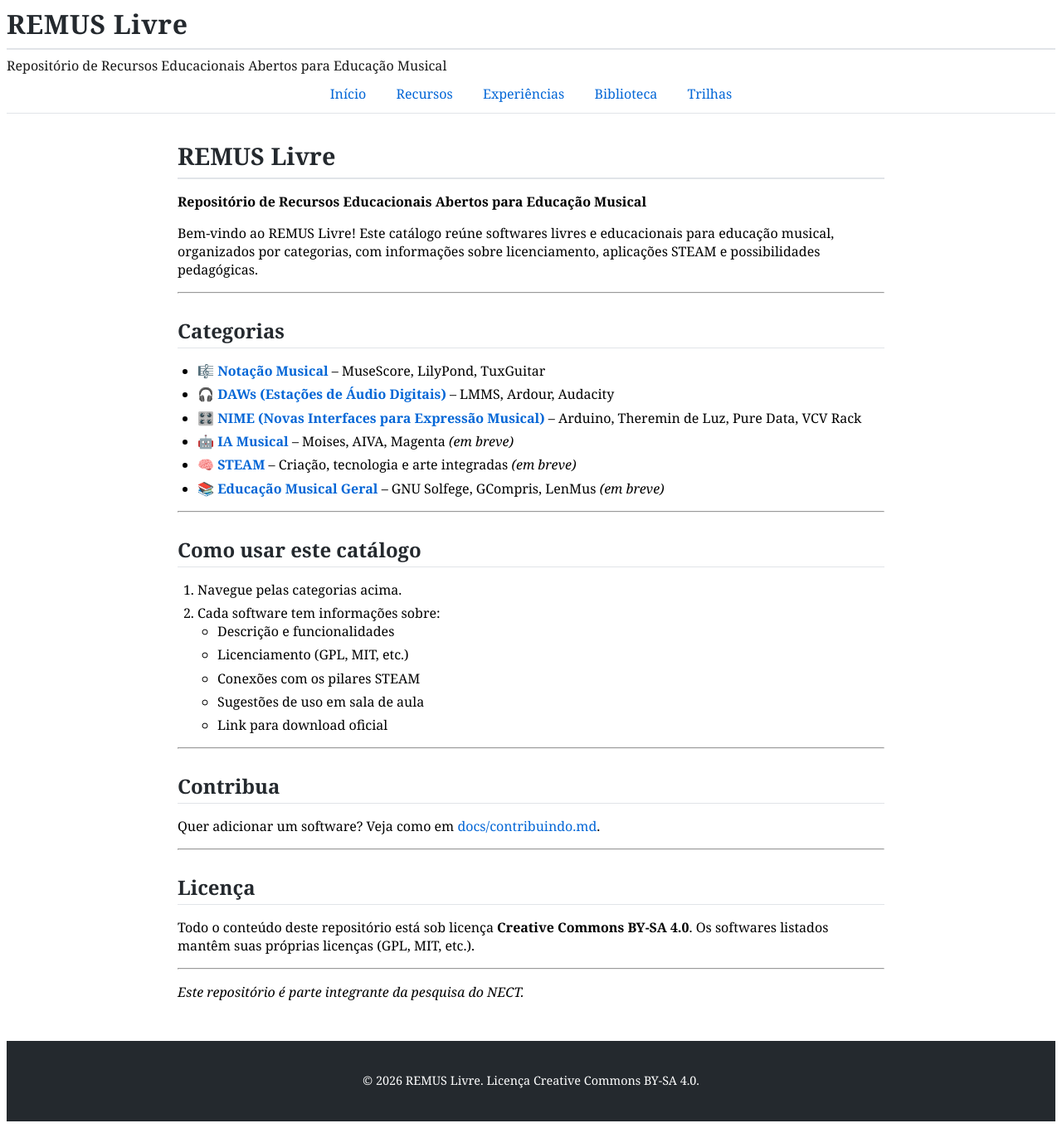
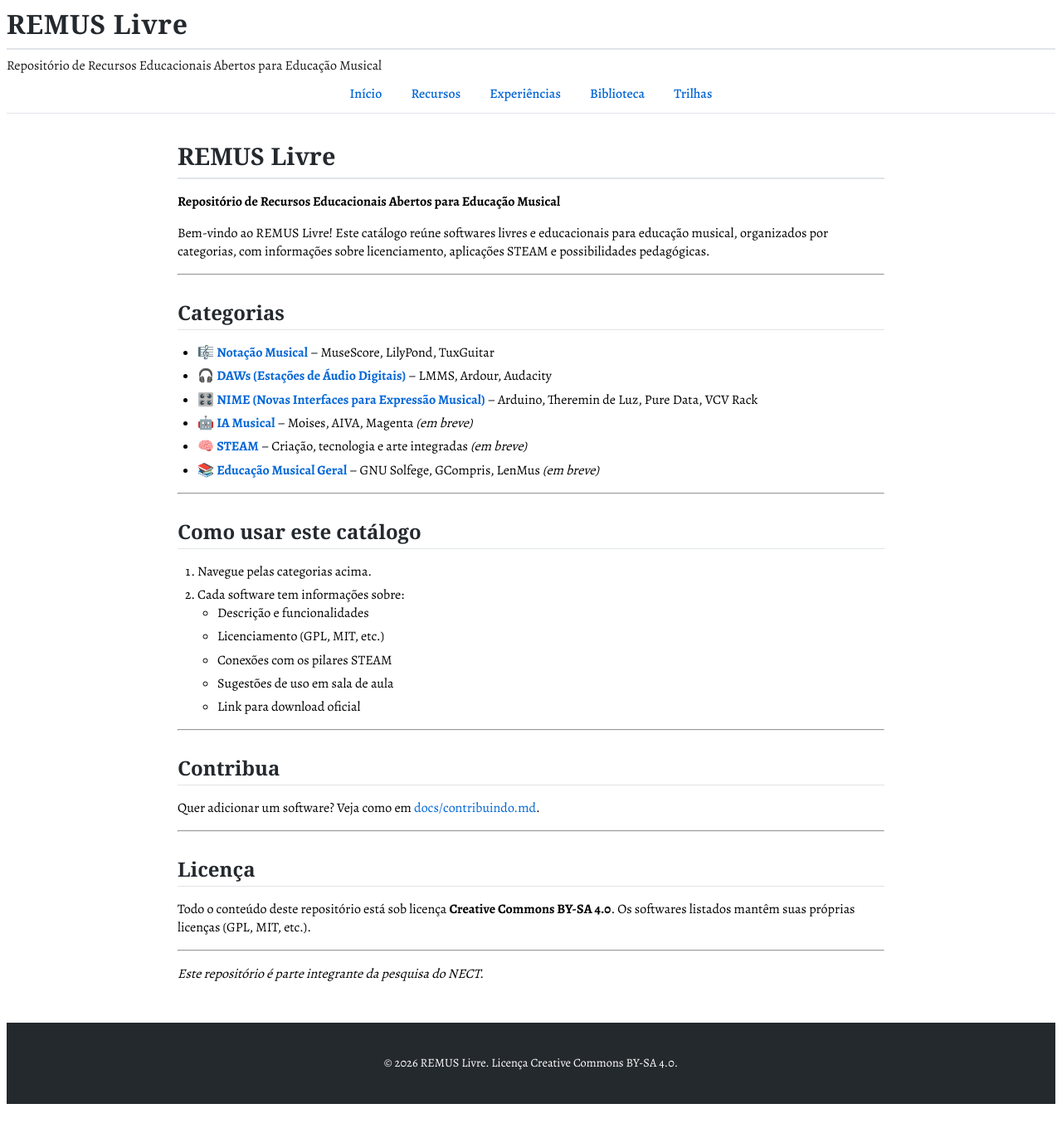
Before and after one commit to remus-livre/remus-livre.github.io, a Jekyll site: the page built from index.md, in a window 1280 px wide. Shown: the whole page at 83% size. Built offline with Jekyll 4.4.1, drawn with Linux system fonts in a browser that asks for light colours; some web fonts are replaced; after the commit the page ends 1339 px from its top, so only the background shows below that.

Commit message:
Update font import to include Alegreya font

```diff
--- a/assets/css/style.css
+++ b/assets/css/style.css
@@ -4,7 +4,7 @@
    ============================================ */
 
 /* Importar fonte Alegreya SC do Google Fonts */
-@import url('https://fonts.googleapis.com/css2?family=Alegreya+SC:wght@400;500;700&display=swap');
+@import url('https://fonts.googleapis.com/css2?family=Alegreya:wght@400;500;700&family=Alegreya+SC:wght@700&display=swap');
 
 /* ============================================
    Variáveis de cor (Brand Book)
```
